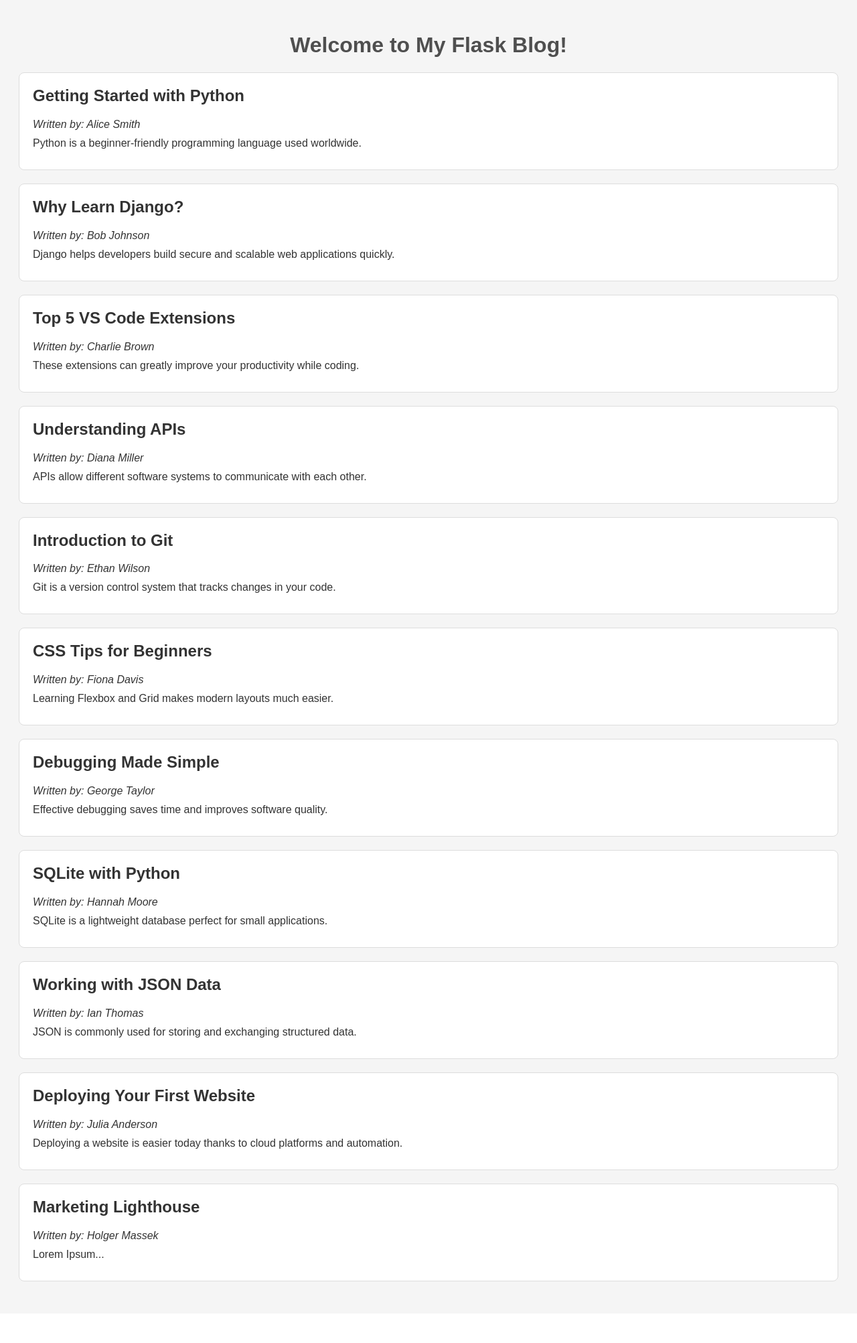
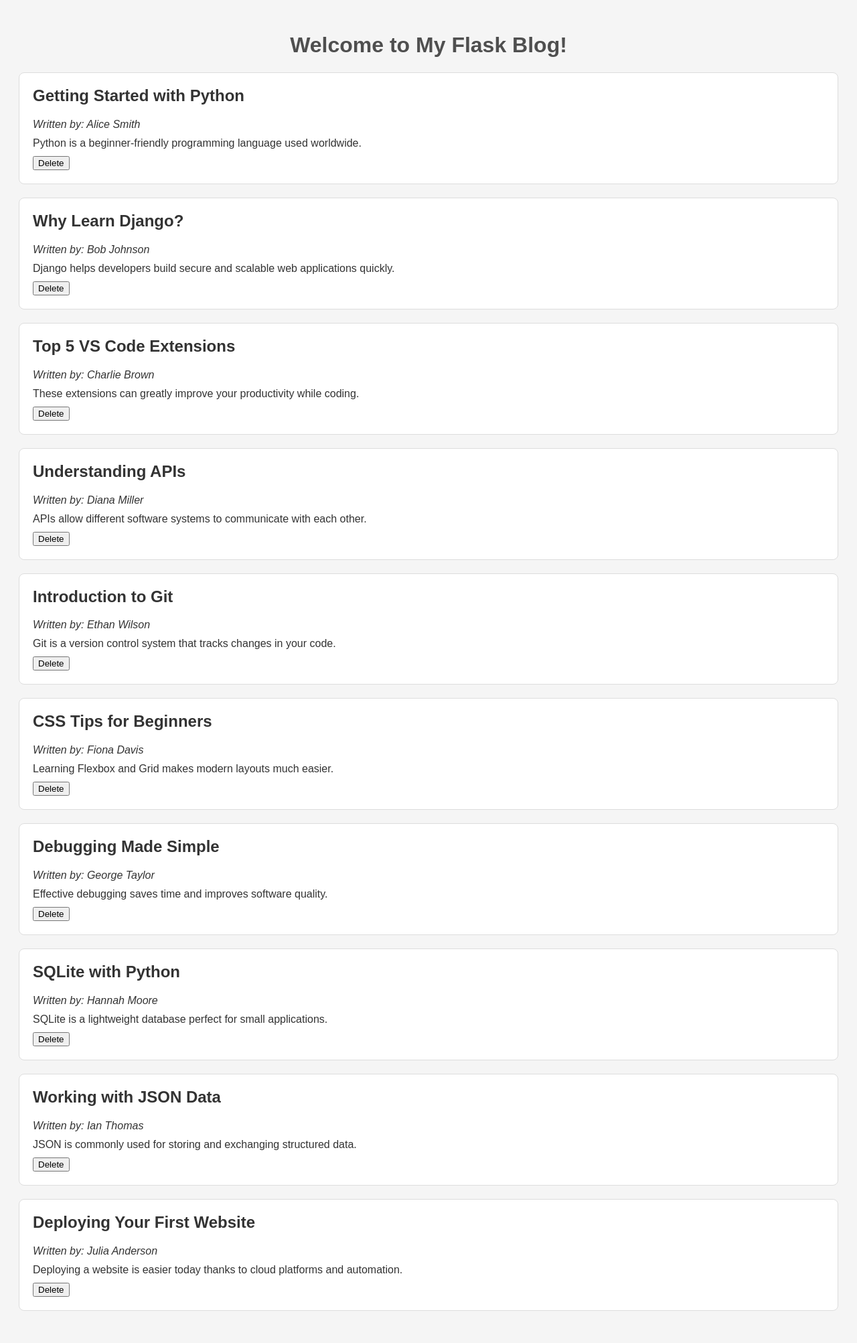
Before and after one commit to optimum42/Flask-Blog, a Flask app: page / in a window 1280 px wide. Shown: the whole page at 67% size. Before the commit the page ends 1913 px from the top, so only its background shows below. Run offline with Flask 3, Linux system fonts and the light colour scheme.

Commit message:
Delete Feature added

```diff
--- a/app.py
+++ b/app.py
@@ -30,5 +30,11 @@ def add():
     return render_template('add.html')
 
 
+@app.route('/delete/<int:post_id>')
+def delete(post_id):
+    blog_manager.delete_post(post_id)
+    return redirect(url_for('index'))
+
+
 if __name__ == '__main__':
     app.run(host="0.0.0.0", port=5001, debug=True)
--- a/blog_posts.json
+++ b/blog_posts.json
@@ -58,11 +58,5 @@
         "author": "Julia Anderson",
         "title": "Deploying Your First Website",
         "content": "Deploying a website is easier today thanks to cloud platforms and automation."
-    },
-    {
-        "id": 11,
-        "author": "Holger Massek",
-        "title": "Marketing Lighthouse",
-        "content": "Lorem Ipsum..."
     }
 ]
--- a/templates/index.html
+++ b/templates/index.html
@@ -13,6 +13,11 @@
             <h2>{{ post.title }}</h2>
             <p><em>Written by: {{ post.author }}</em></p>
             <p>{{ post.content }}</p>
+            <a href="/delete/{{ post.id }}">
+                <button type="button">
+                    Delete
+                </button>
+            </a>
         </div>
     {% endfor %}
 </body>
```
